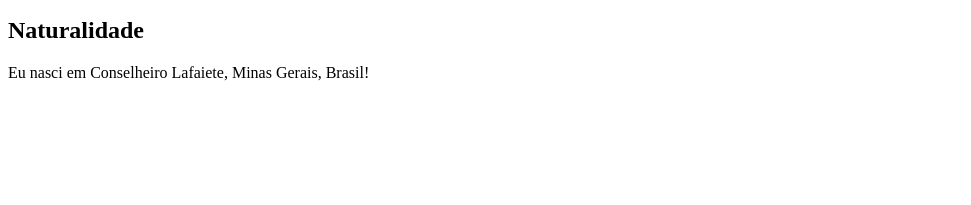
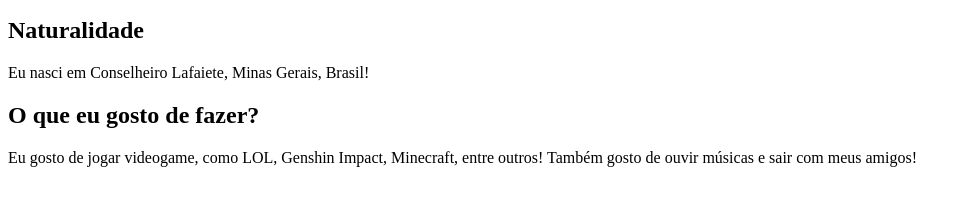
Before and after one commit to ufjf-dcc202/ufjf-dcc202-2023-3-b-atv3-JoaoSrbek, a website: page index.html in a window 1280 px wide. Shown: the part 101-306 px from the top of the page, without its empty margins (0-971 px from the left). Drawn offline with Linux system fonts and the light colour scheme.

Commit message:
cria segunda seção e da título e um parágrafo

```diff
--- a/index.html
+++ b/index.html
@@ -14,6 +14,11 @@
             <p>Eu nasci em Conselheiro Lafaiete, Minas Gerais, Brasil!</p>
 
         </section>
+        <section>
+            <h2>O que eu gosto de fazer?</h2>
+            <p>Eu gosto de jogar videogame, como LOL, Genshin Impact, Minecraft, entre outros! Também gosto de ouvir músicas e sair com meus amigos!</p>
+
+        </section>
     </main>
 
 </body>
```
